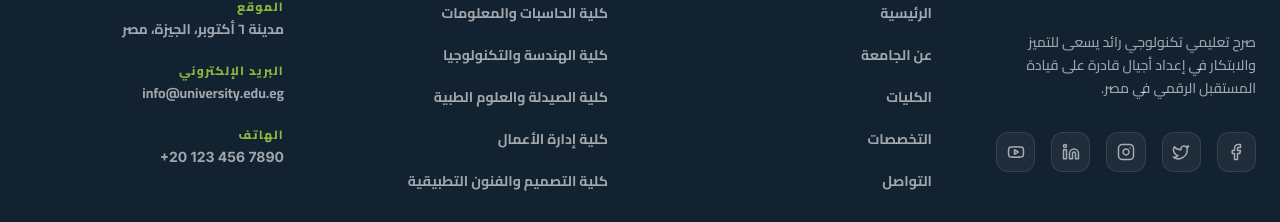
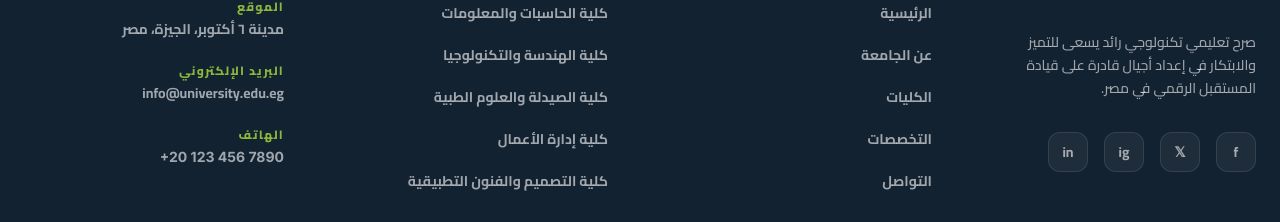
Before and after one commit to omar4405322-crypto/university-management-system, a React (Vite) app in the folder frontend/: page / in a window 1280 px wide. Shown: the part 5358-5580 px from the top of the page. Built offline with nearby package versions, Linux system fonts and the light colour scheme.

Commit message:
fix: resolve lucide-react icon import errors in LandingPage.jsx

```diff
--- a/frontend/src/pages/LandingPage.jsx
+++ b/frontend/src/pages/LandingPage.jsx
@@ -12,12 +12,7 @@ import {
   Trophy,
   Briefcase,
   Microscope,
-  ArrowLeft,
-  Facebook,
-  Twitter,
-  Instagram,
-  Linkedin,
-  Youtube
+  ArrowLeft
 } from 'lucide-react';
 
 // Assets
@@ -517,11 +512,10 @@ const LandingPage = () => {
                 صرح تعليمي تكنولوجي رائد يسعى للتميز والابتكار في إعداد أجيال قادرة على قيادة المستقبل الرقمي في مصر.
               </p>
               <div className="flex items-center gap-4">
-                {[Facebook, Twitter, Instagram, Linkedin, Youtube].map((Icon, i) => (
-                  <a key={i} href="#" className="w-10 h-10 rounded-xl bg-white/5 border border-white/10 flex items-center justify-center text-white/60 hover:bg-brand-green hover:text-brand-navy hover:border-brand-green transition-all duration-300">
-                    <Icon size={18} />
-                  </a>
-                ))}
+                <a href="#" aria-label="Facebook" className="w-10 h-10 rounded-xl bg-white/5 border border-white/10 flex items-center justify-center text-white/60 hover:bg-brand-green hover:text-brand-navy hover:border-brand-green transition-all duration-300 text-sm font-bold">f</a>
+                <a href="#" aria-label="Twitter" className="w-10 h-10 rounded-xl bg-white/5 border border-white/10 flex items-center justify-center text-white/60 hover:bg-brand-green hover:text-brand-navy hover:border-brand-green transition-all duration-300 text-sm font-bold">𝕏</a>
+                <a href="#" aria-label="Instagram" className="w-10 h-10 rounded-xl bg-white/5 border border-white/10 flex items-center justify-center text-white/60 hover:bg-brand-green hover:text-brand-navy hover:border-brand-green transition-all duration-300 text-sm font-bold">ig</a>
+                <a href="#" aria-label="LinkedIn" className="w-10 h-10 rounded-xl bg-white/5 border border-white/10 flex items-center justify-center text-white/60 hover:bg-brand-green hover:text-brand-navy hover:border-brand-green transition-all duration-300 text-sm font-bold">in</a>
               </div>
             </div>
 
```
